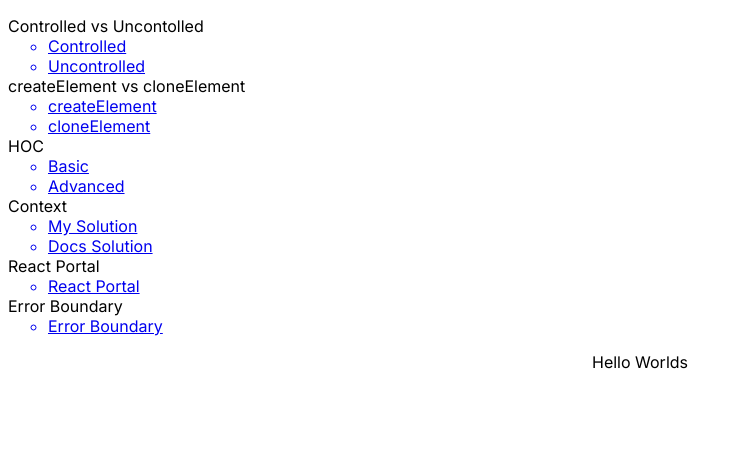
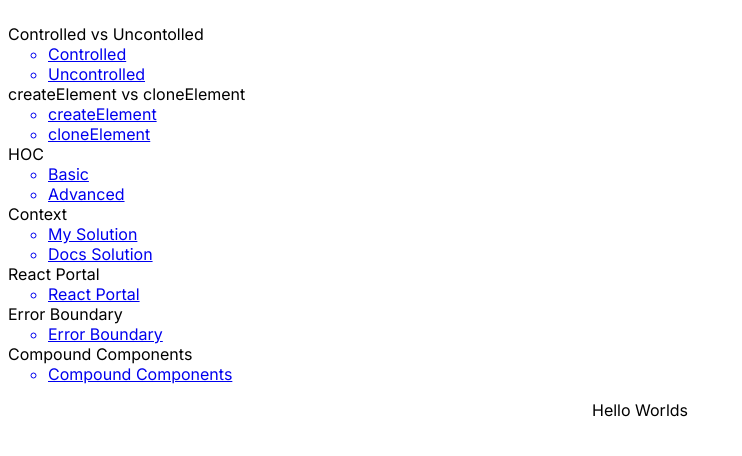
Before and after one commit to SeolJaeHyeok/DIRKR-examples, a Next.js app: page / in a window 1280 px wide. Shown: the top 456 px of the page, without its empty margins (0-742 px from the left). Built offline with nearby package versions, Linux system fonts and the light colour scheme.

Commit message:
스타일 수정

```diff
--- /dev/null
+++ b/app/compound-components/page.tsx
@@ -0,0 +1,3 @@
+export default function Page() {
+  return <div>Compound Compoennts</div>
+}
--- a/app/layout.tsx
+++ b/app/layout.tsx
@@ -1,4 +1,5 @@
 'use client'
+import '../styles/styles.css'
 
 import ErrorBoundary from '@/app/error-boundary/components/error-boundary'
 import { Inter } from 'next/font/google'
@@ -19,7 +20,7 @@ export default function RootLayout({
     <html lang="en">
       <body className={inter.className}>
         <aside>
-          <ul style={{ listStyle: 'none', padding: 0 }}>
+          <ul className="sidebar" style={{ listStyle: 'none', padding: 0 }}>
             <li>
               Controlled vs Uncontolled
               <ul>
@@ -80,6 +81,14 @@ export default function RootLayout({
                 </a>
               </ul>
             </li>
+            <li>
+              Compound Components
+              <ul>
+                <a href={'/compound-components'}>
+                  <li>Compound Components</li>
+                </a>
+              </ul>
+            </li>
           </ul>
         </aside>
         <div
--- a/app/page.tsx
+++ b/app/page.tsx
@@ -1,5 +1,3 @@
-import Image from 'next/image'
-
 export default function Home() {
   return <div>Hello Worlds</div>
 }
--- /dev/null
+++ b/styles/styles.css
@@ -0,0 +1,3 @@
+.sidebar {
+  display: inline-block;
+}
```
